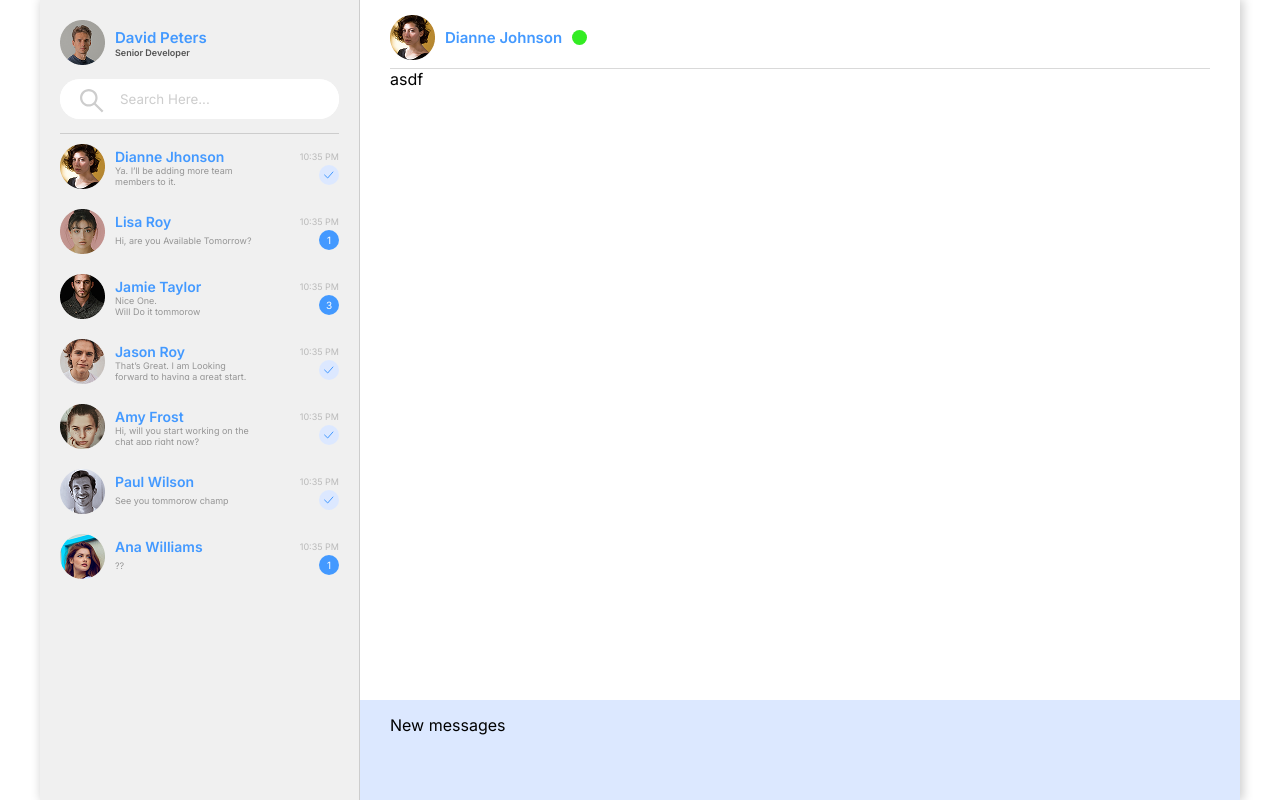
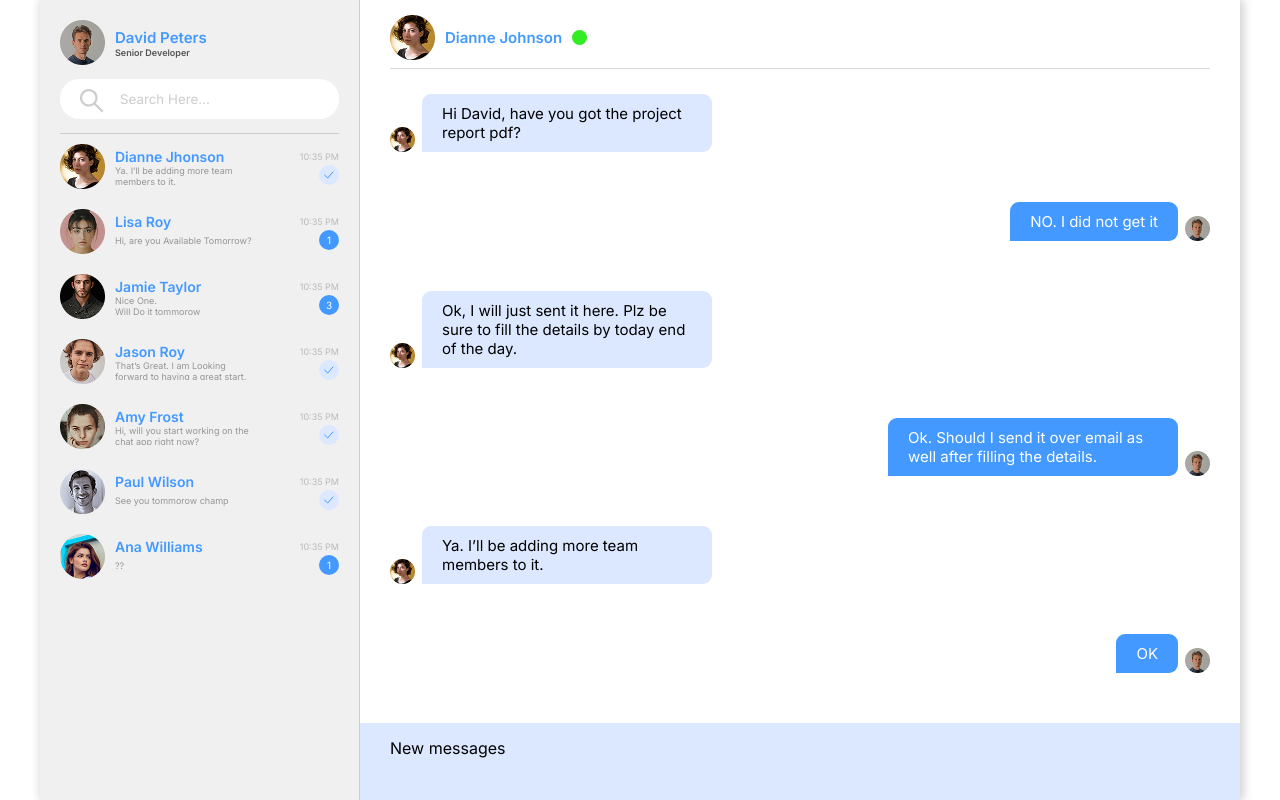
Before and after one commit to jurako/chat-app, a React app: page / in a window 1280 px wide. Built offline with nearby package versions, Linux system fonts and the light colour scheme; the HTML template or start-up script is replaced by a standard one.

Commit message:
display messages

```diff
--- a/src/App.jsx
+++ b/src/App.jsx
@@ -1,26 +1,40 @@
 import { useState } from 'react'
 
 import initialConverations from './converations';
+import initialMessages from './messages';
+
 import SearchIcon from './assets/icons/search-icon.svg?react';
 
 import Converation from './components/Converation/Converation'
 import Profile from './components/Profile/Profile'
 import Participant from './components/Participant/Participant'
+import Message from './components/Message/Message'
 import Input from './components/shared/Input/Input'
 import './App.css'
 
 function App() {
   const [converations, setConverations] = useState(initialConverations);
   const [selectedConveration, setSelectedConveration] = useState(initialConverations[0]);
+  const [messages, setMessages] = useState(initialMessages);
 
   //temporary constant to hold participants' name
   //in reality, the conversations array will contain array with participants, from which the data will be pulled
   const participantName = 'Dianne Johnson';
 
+  //this will come from login and be stored in logged in user data
+  const userId = 1;
+
   let converationItems = null;
   if(converations.length) {
     converationItems = converations.map(converation =>
       <Converation key={converation.id} converation={converation} />
+    );
+  }
+
+  let messageItems = null;
+  if(messages.length) {
+    messageItems = messages.map(message =>
+      <Message key={message.id} message={message} currentUserId={userId} />
     );
   }
 
@@ -49,7 +63,9 @@ function App() {
                 avatarUrl={selectedConveration.avatarUrl}
                 name={participantName}
               />
-              <div className="messages">asdf</div>
+              <div className="messages">
+                {messageItems}
+              </div>
             </div>
             <div className="new-message main-content-padding">
               New messages
```
